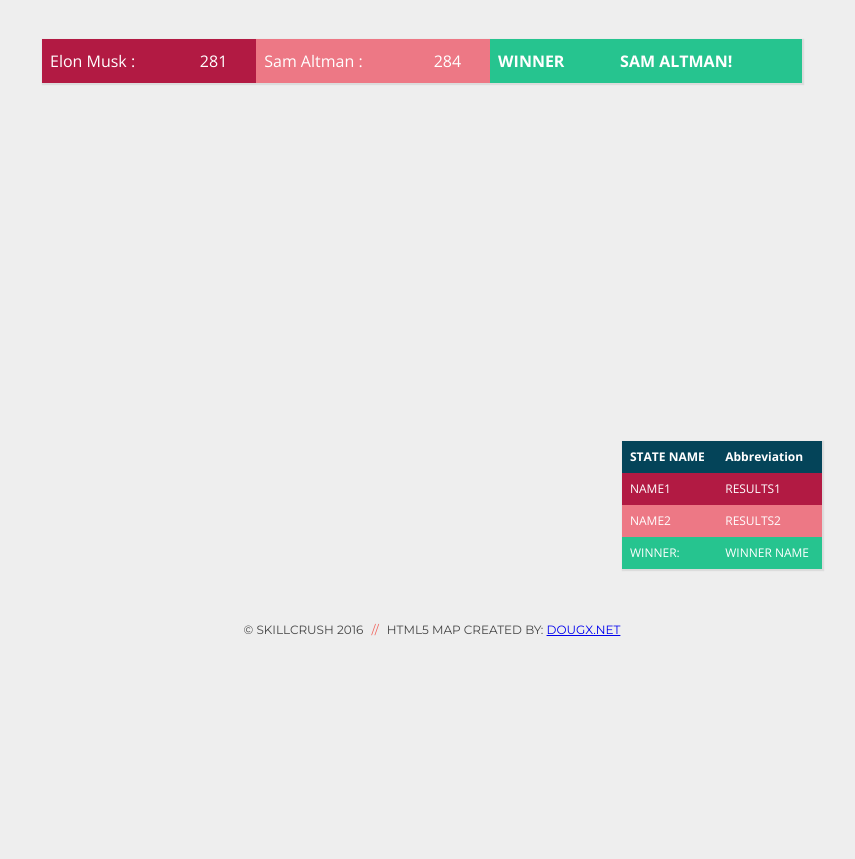
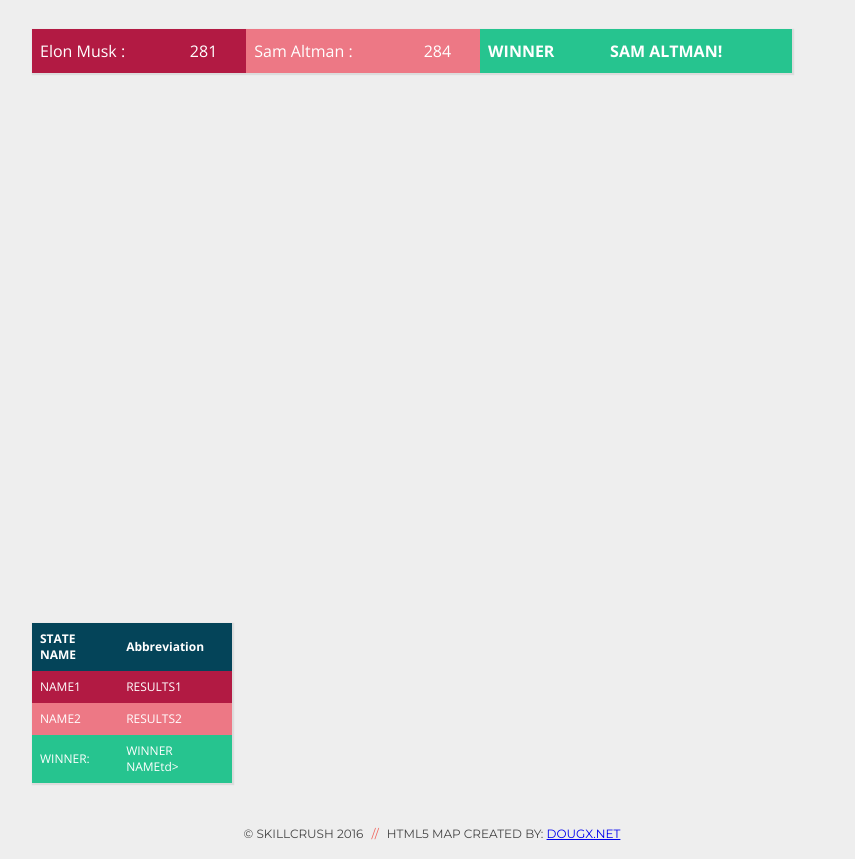
Before and after one commit to kerrialison/electoral_map, a plain HTML site: page index.html in a window 1280 px wide. Shown: the part 85-944 px from the top of the page, without its empty margins (208-1063 px from the left). Before the commit the page ends 800 px from the top, so only its background shows below. Drawn offline with nearby package versions, Linux system fonts and the light colour scheme; a script that the page names is missing.

Commit message:
Update index.html

```diff
--- a/index.html
+++ b/index.html
@@ -1,50 +1,21 @@
 <html>
 	<head>
 		<title>U.S. ELECTION MAP</title>
-
 		<link href='http://fonts.googleapis.com/css?family=Open+Sans:400italic,400,700|Montserrat:400,700' rel='stylesheet' type='text/css'>
 		<link href="https://fonts.googleapis.com/css?family=Bitter" rel="stylesheet">
 		<link rel="stylesheet" type="text/css" href="css/style.css">
-
 	</head>
-
     <body onload="onLoad();">
         <div class="page">
+            <div>
                 <header>
                     <h1>U.S. ELECTION MAP</h1>
                 </header>
-
+            </div>
             <div class="map-container">
-
-        <canvas id="map_canvas" width="800" height="550" style="position:relative;">
-        </canvas>
-
-        <table id='stateResults' style="position:absolute; bottom:10px; right:10px;">
-            <theader>
-                <tr>
-                    <th>STATE NAME</th>
-                    <th>Abbreviation</th>
-                </tr>
-            </theader>
+                <table id='countryResults'>
                         <tbody>
-            <tr>
-                <td class="name-1">NAME1</td>
-                <td class="name-1">RESULTS1</td>
-            </tr>
-            <tr>
-                <td class="name-2">NAME2</td>
-                <td class="name-2">RESULTS2</td>
-            </tr>
-            <tr>
-                <td class="winner">WINNER:</td>
-                <td class="winner">WINNER NAME</td>
-            </tr>
-            </tbody>
-        </table>
-
-        <table id='countryResults' style="position:absolute; top:10px; left:10px;">
-            <tbody>
-            <tr>
+                            <tr class="results-table">
                                 <td class="name-1">NAME1</td>
                                 <td class="name-1">RESULTS1</td>
                                 <td class="name-2">NAME2</td>
@@ -54,23 +25,41 @@
                             </tr>
                         </tbody>
                 </table>
-
+                <canvas id="map_canvas" width="800" height="550"></canvas>
+				<table id='stateResults'>
+						<!-- grid, gtc repeat(4, 1fr)-->
+					<theader>
+						<!-- grid: 1 -->
+						<tr class="stateRow">
+							<th>STATE NAME</th>
+							<th>Abbreviation</th>
+						</tr>
+					</theader>
+					<tbody>
+						<tr class="stateRow">
+							<td class="name-1">NAME1</td>
+							<td class="name-1">RESULTS1</td>
+						</tr>
+						<tr class="stateRow">
+							<td class="name-2">NAME2</td>
+							<td class="name-2">RESULTS2</td>
+						</tr>
+						<tr class="stateRow">
+							<td class="winner">WINNER:</td>
+							<td class="winner">WINNER NAMEtd>
+						</tr>
+					</tbody>
+				</table>
 				</div>
 					<br clear="all">
 						<footer>
-        <p>&copy; Skillcrush 2016 <span>//</span> HTML5 Map Created By: <a href="http://dougx.net/map/usmap.html" target="_blank">DougX.net</a></p>
+							<p>&copy; Skillcrush 2016 				<span>//</span> HTML5 Map Created By:
+									<a href="http://dougx.net/map/usmap.html" target="_blank">DougX.net</a>
+							</p>
 						</footer>
-
                 </div>
 
-<!--
-JavaScript files are added just before </body> so all HTML loads first.
-This can make your page appear to load faster and helps avoid missing HTML errors.
- -->
-
-<!-- map.js -->
 		<script type="text/javascript" src="https://s3.amazonaws.com/media.skillcrush.com/skillcrush/wp-content/uploads/2017/11/map.js"></script>
-<!-- custom js (uncomment when you've added your custom script.js file) -->
 		<script type="text/javascript" src="js/script.js"></script>
 
     </body>
```
Lines whose indentation alone changed are shown as unchanged.
